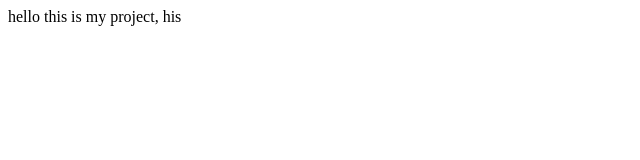
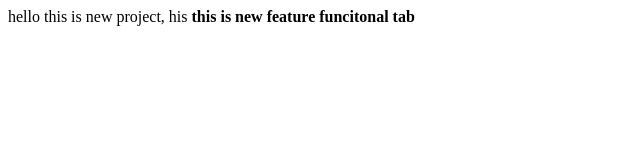
Before and after one commit to gaurav24bisht/GitRepoTutorial, a plain HTML site: page MyProject/index.html in a window 1280 px wide. Shown: the whole page, without its empty margins (0-640 px from the left). Drawn offline with Linux system fonts and the light colour scheme.

Commit message:
feature commit

```diff
--- a/MyProject/index.html
+++ b/MyProject/index.html
@@ -7,6 +7,7 @@
     <title>Document</title>
   </head>
   <body>
-    hello this is my project, his
+    hello this is new project, his
+    <b>this is new feature funcitonal tab</b>
   </body>
 </html>
```
